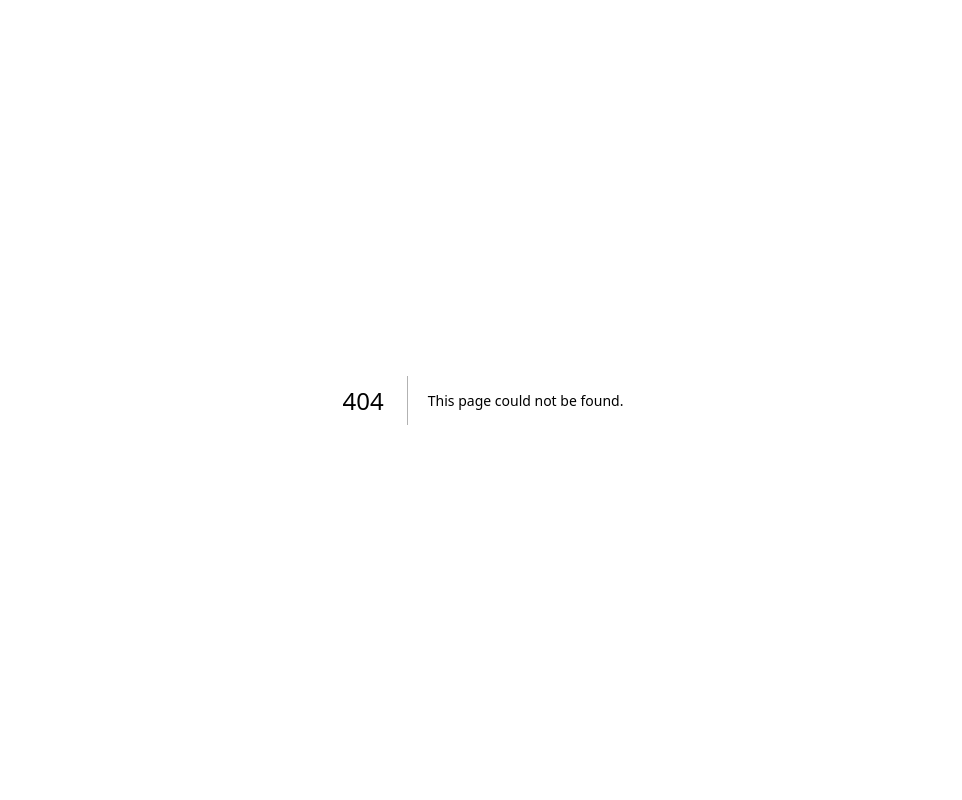
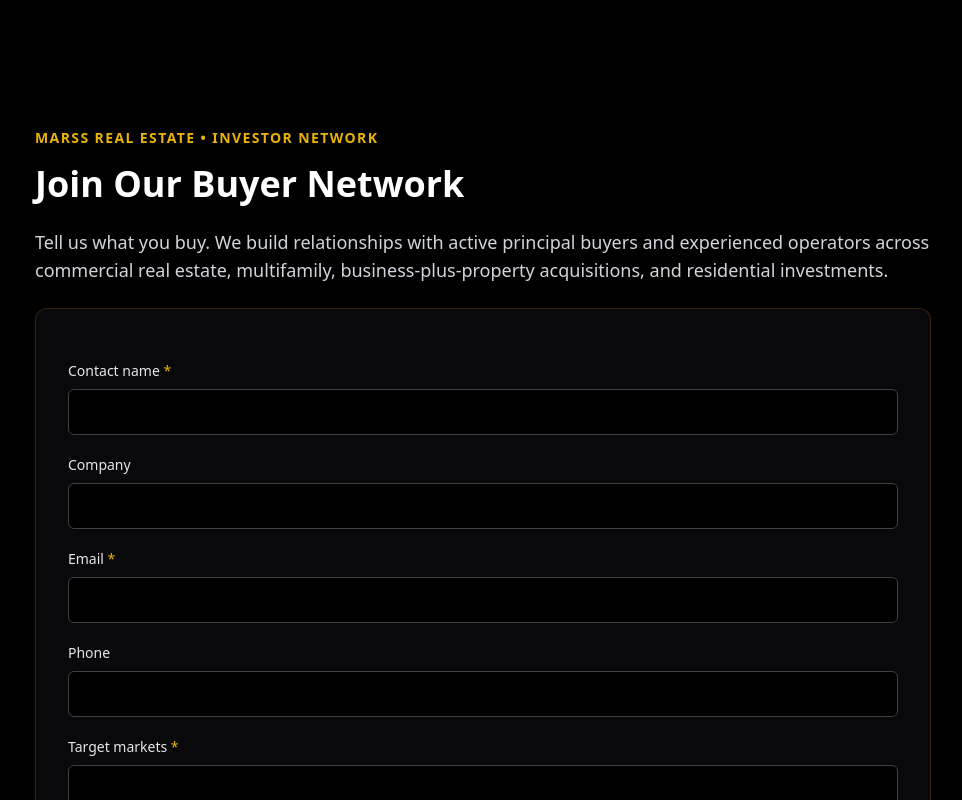
Before and after one commit to ahmadq55/marss-real-estate, a Next.js app: page /buyers in a window 1280 px wide. Before the commit this address had no page. Shown: the top 800 px of the page, without its empty margins (157-1119 px from the left). Built offline with nearby package versions, Linux system fonts and the light colour scheme.

Commit message:
Add Marss network intake: app/buyers/page.tsx

```diff
--- /dev/null
+++ b/app/buyers/page.tsx
@@ -0,0 +1,9 @@
+import { NetworkIntakeForm } from "@/components/network-intake-form";
+export const metadata = { title: "Buyer & Investor Network | Marss Real Estate" };
+export default function BuyersPage() { return <main className="min-h-screen bg-black px-5 pb-24 pt-32 text-white"><div className="mx-auto max-w-4xl">
+  <p className="text-sm font-semibold uppercase tracking-widest text-yellow-500">Marss Real Estate • Investor Network</p>
+  <h1 className="mt-4 text-4xl font-bold">Join Our Buyer Network</h1>
+  <p className="my-6 text-lg text-gray-300">Tell us what you buy. We build relationships with active principal buyers and experienced operators across commercial real estate, multifamily, business-plus-property acquisitions, and residential investments.</p>
+  <NetworkIntakeForm kind="buyers" fields={[{name:"name",label:"Contact name",required:true},{name:"company",label:"Company"},{name:"email",label:"Email",required:true},{name:"phone",label:"Phone"},{name:"markets",label:"Target markets",required:true},{name:"assetFocus",label:"Asset classes and buy box",multiline:true},{name:"priceRange",label:"Purchase price range"},{name:"funding",label:"Financing approach / buying capacity"},{name:"experience",label:"Acquisition experience",multiline:true}]}/>
+  <p className="mt-5 text-sm text-gray-400">This registration is for direct buyers and operators. It is not a securities offering or solicitation for passive investment.</p>
+</div></main> }
```
